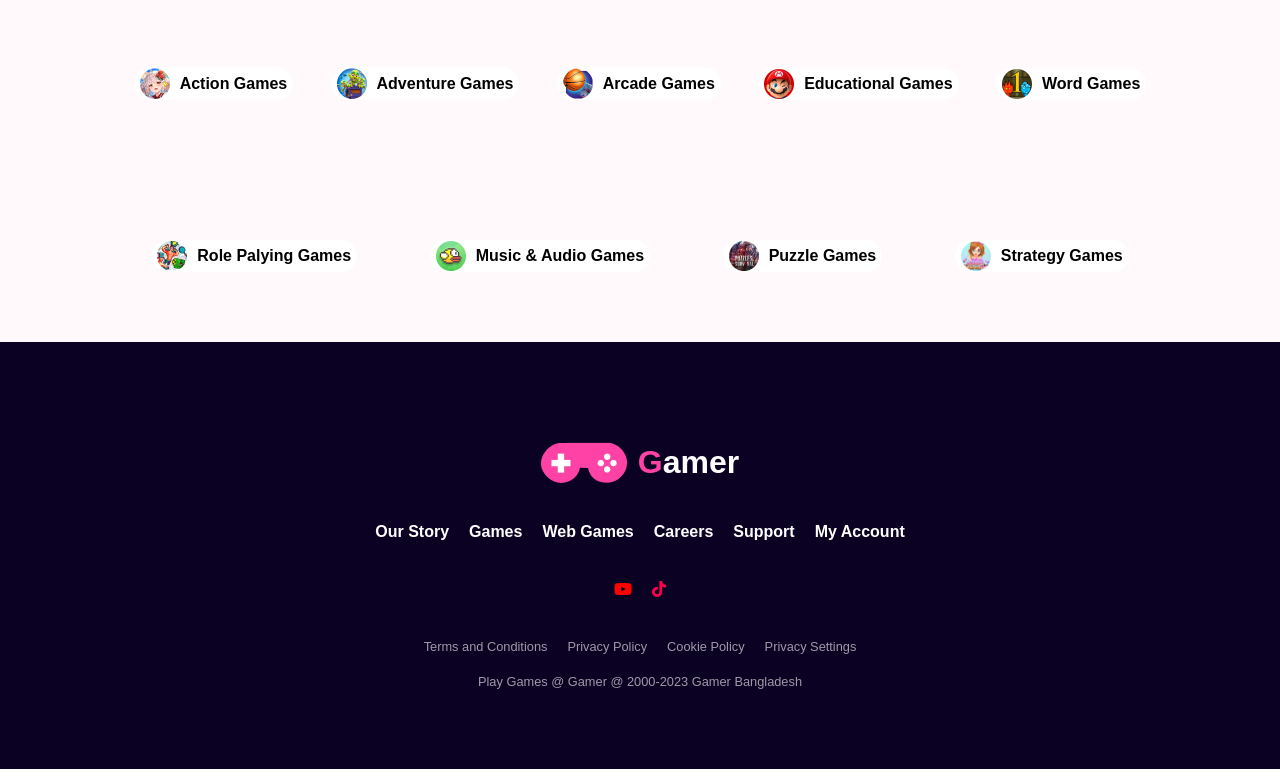
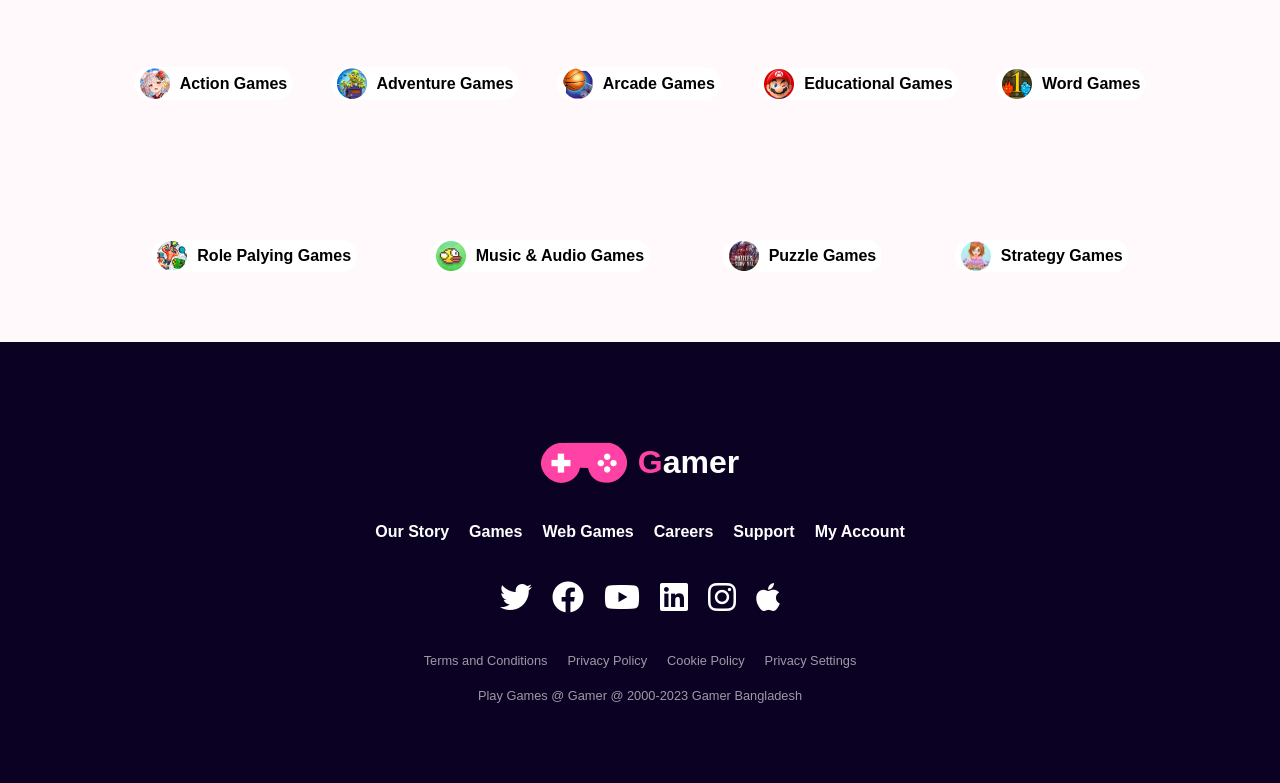
Before and after one commit to shahinsadik/gamer-zone, a plain HTML site: page index.html in a window 1280 px wide. Shown: the part 2539-3322 px from the top of the page. Drawn offline with Linux system fonts and the light colour scheme.

```diff
--- a/index.html
+++ b/index.html
@@ -214,8 +214,12 @@
                 <li>My Account</li>
             </div>
             <div class="footer-icon">
-                <li class=""><i class="fa-brands fa-youtube"></i></li>
-                <li class=""><i class="fa-brands fa-tiktok"></i></li>
+                <i class="fa-brands fa-twitter" style="color: #ffffff;"></i>
+                <i class="fa-brands fa-facebook" style="color: #ffffff;"></i>
+                <i class="fa-brands fa-youtube" style="color: #ffffff;"></i>
+                <i class="fa-brands fa-linkedin" style="color: #ffffff;"></i>
+                <i class="fa-brands fa-instagram" style="color: #ffffff;"></i>
+                <i class="fa-brands fa-apple" style="color: #ffffff;"></i>
             </div>
             <div class="footer-privacy">
                 <li>Terms and Conditions</li>
--- a/style.css
+++ b/style.css
@@ -355,6 +355,7 @@ li{
     font-weight: 600;
 }
 .footer-icon{
+    font-size: 2rem;
     display: flex;
     align-items: center;
     justify-content: center;
```
